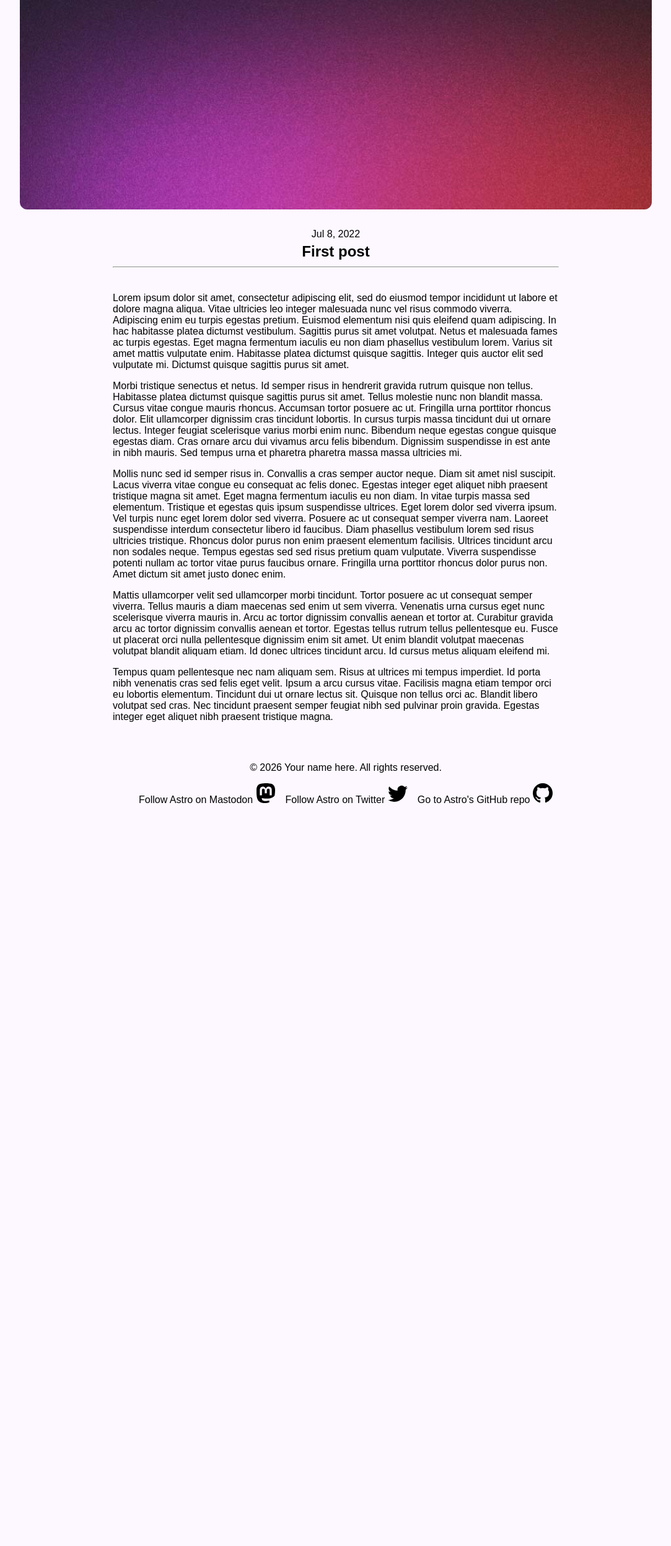
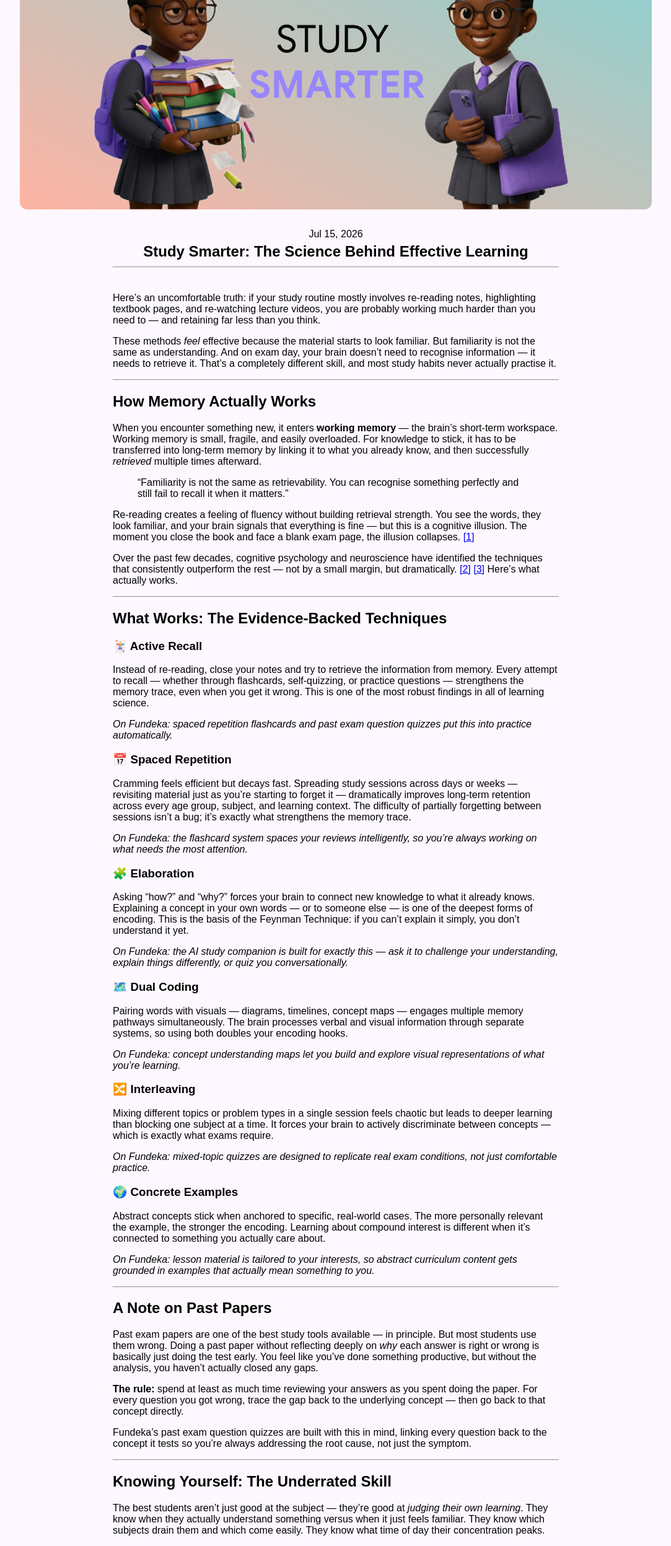
Before and after one commit to fundekaapp/landing, an Astro site in the folder astro_landing/: page /blog/first-post in a window 1280 px wide. Shown: the part 240-2735 px from the top of the page at 62% size, without its empty margins (82-1165 px from the left). Before the commit the page ends 1636 px from the top, so only its background shows below. Built offline with nearby package versions, Linux system fonts and the light colour scheme; Astro itself is replaced by a stand-in of ours.

Commit message:
first blog post

```diff
--- a/astro_landing/src/content/blog/first-post.md
+++ b/astro_landing/src/content/blog/first-post.md
@@ -1,16 +1,114 @@
 ---
-title: 'First post'
-description: 'Lorem ipsum dolor sit amet'
-pubDate: 'Jul 08 2022'
-heroImage: '../../assets/blog-placeholder-3.jpg'
+title: "Study Smarter: The Science Behind Effective Learning"
+description: Most popular study habits feel productive but are quietly undermining your results. Here's what the science actually says — and how to fix it.
+pubDate: Jul 15 2026
+heroImage: ../../assets/study-smarter.png
 ---
 
-Lorem ipsum dolor sit amet, consectetur adipiscing elit, sed do eiusmod tempor incididunt ut labore et dolore magna aliqua. Vitae ultricies leo integer malesuada nunc vel risus commodo viverra. Adipiscing enim eu turpis egestas pretium. Euismod elementum nisi quis eleifend quam adipiscing. In hac habitasse platea dictumst vestibulum. Sagittis purus sit amet volutpat. Netus et malesuada fames ac turpis egestas. Eget magna fermentum iaculis eu non diam phasellus vestibulum lorem. Varius sit amet mattis vulputate enim. Habitasse platea dictumst quisque sagittis. Integer quis auctor elit sed vulputate mi. Dictumst quisque sagittis purus sit amet.
+Here's an uncomfortable truth: if your study routine mostly involves re-reading notes, highlighting textbook pages, and re-watching lecture videos, you are probably working much harder than you need to — and retaining far less than you think.
 
-Morbi tristique senectus et netus. Id semper risus in hendrerit gravida rutrum quisque non tellus. Habitasse platea dictumst quisque sagittis purus sit amet. Tellus molestie nunc non blandit massa. Cursus vitae congue mauris rhoncus. Accumsan tortor posuere ac ut. Fringilla urna porttitor rhoncus dolor. Elit ullamcorper dignissim cras tincidunt lobortis. In cursus turpis massa tincidunt dui ut ornare lectus. Integer feugiat scelerisque varius morbi enim nunc. Bibendum neque egestas congue quisque egestas diam. Cras ornare arcu dui vivamus arcu felis bibendum. Dignissim suspendisse in est ante in nibh mauris. Sed tempus urna et pharetra pharetra massa massa ultricies mi.
+These methods _feel_ effective because the material starts to look familiar. But familiarity is not the same as understanding. And on exam day, your brain doesn't need to recognise information — it needs to retrieve it. That's a completely different skill, and most study habits never actually practise it.
 
-Mollis nunc sed id semper risus in. Convallis a cras semper auctor neque. Diam sit amet nisl suscipit. Lacus viverra vitae congue eu consequat ac felis donec. Egestas integer eget aliquet nibh praesent tristique magna sit amet. Eget magna fermentum iaculis eu non diam. In vitae turpis massa sed elementum. Tristique et egestas quis ipsum suspendisse ultrices. Eget lorem dolor sed viverra ipsum. Vel turpis nunc eget lorem dolor sed viverra. Posuere ac ut consequat semper viverra nam. Laoreet suspendisse interdum consectetur libero id faucibus. Diam phasellus vestibulum lorem sed risus ultricies tristique. Rhoncus dolor purus non enim praesent elementum facilisis. Ultrices tincidunt arcu non sodales neque. Tempus egestas sed sed risus pretium quam vulputate. Viverra suspendisse potenti nullam ac tortor vitae purus faucibus ornare. Fringilla urna porttitor rhoncus dolor purus non. Amet dictum sit amet justo donec enim.
+---
 
-Mattis ullamcorper velit sed ullamcorper morbi tincidunt. Tortor posuere ac ut consequat semper viverra. Tellus mauris a diam maecenas sed enim ut sem viverra. Venenatis urna cursus eget nunc scelerisque viverra mauris in. Arcu ac tortor dignissim convallis aenean et tortor at. Curabitur gravida arcu ac tortor dignissim convallis aenean et tortor. Egestas tellus rutrum tellus pellentesque eu. Fusce ut placerat orci nulla pellentesque dignissim enim sit amet. Ut enim blandit volutpat maecenas volutpat blandit aliquam etiam. Id donec ultrices tincidunt arcu. Id cursus metus aliquam eleifend mi.
+## How Memory Actually Works
 
-Tempus quam pellentesque nec nam aliquam sem. Risus at ultrices mi tempus imperdiet. Id porta nibh venenatis cras sed felis eget velit. Ipsum a arcu cursus vitae. Facilisis magna etiam tempor orci eu lobortis elementum. Tincidunt dui ut ornare lectus sit. Quisque non tellus orci ac. Blandit libero volutpat sed cras. Nec tincidunt praesent semper feugiat nibh sed pulvinar proin gravida. Egestas integer eget aliquet nibh praesent tristique magna.
+When you encounter something new, it enters **working memory** — the brain's short-term workspace. Working memory is small, fragile, and easily overloaded. For knowledge to stick, it has to be transferred into long-term memory by linking it to what you already know, and then successfully _retrieved_ multiple times afterward.
+
+> "Familiarity is not the same as retrievability. You can recognise something perfectly and still fail to recall it when it matters."
+
+Re-reading creates a feeling of fluency without building retrieval strength. You see the words, they look familiar, and your brain signals that everything is fine — but this is a cognitive illusion. The moment you close the book and face a blank exam page, the illusion collapses. [[1]](https://www.allpsychologyschools.com/blog/neuroscience-backed-study-techniques-for-psychology-students/)
+
+Over the past few decades, cognitive psychology and neuroscience have identified the techniques that consistently outperform the rest — not by a small margin, but dramatically. [[2]](https://www.nature.com/articles/s44159-022-00089-1) [[3]](https://pmc.ncbi.nlm.nih.gov/articles/PMC11227488/) Here's what actually works.
+
+---
+
+## What Works: The Evidence-Backed Techniques
+
+### 🃏 Active Recall
+
+Instead of re-reading, close your notes and try to retrieve the information from memory. Every attempt to recall — whether through flashcards, self-quizzing, or practice questions — strengthens the memory trace, even when you get it wrong. This is one of the most robust findings in all of learning science.
+
+_On Fundeka: spaced repetition flashcards and past exam question quizzes put this into practice automatically._
+
+### 📅 Spaced Repetition
+
+Cramming feels efficient but decays fast. Spreading study sessions across days or weeks — revisiting material just as you're starting to forget it — dramatically improves long-term retention across every age group, subject, and learning context. The difficulty of partially forgetting between sessions isn't a bug; it's exactly what strengthens the memory trace.
+
+_On Fundeka: the flashcard system spaces your reviews intelligently, so you're always working on what needs the most attention._
+
+### 🧩 Elaboration
+
+Asking "how?" and "why?" forces your brain to connect new knowledge to what it already knows. Explaining a concept in your own words — or to someone else — is one of the deepest forms of encoding. This is the basis of the Feynman Technique: if you can't explain it simply, you don't understand it yet.
+
+_On Fundeka: the AI study companion is built for exactly this — ask it to challenge your understanding, explain things differently, or quiz you conversationally._
+
+### 🗺️ Dual Coding
+
+Pairing words with visuals — diagrams, timelines, concept maps — engages multiple memory pathways simultaneously. The brain processes verbal and visual information through separate systems, so using both doubles your encoding hooks.
+
+_On Fundeka: concept understanding maps let you build and explore visual representations of what you're learning._
+
+### 🔀 Interleaving
+
+Mixing different topics or problem types in a single session feels chaotic but leads to deeper learning than blocking one subject at a time. It forces your brain to actively discriminate between concepts — which is exactly what exams require.
+
+_On Fundeka: mixed-topic quizzes are designed to replicate real exam conditions, not just comfortable practice._
+
+### 🌍 Concrete Examples
+
+Abstract concepts stick when anchored to specific, real-world cases. The more personally relevant the example, the stronger the encoding. Learning about compound interest is different when it's connected to something you actually care about.
+
+_On Fundeka: lesson material is tailored to your interests, so abstract curriculum content gets grounded in examples that actually mean something to you._
+
+---
+
+## A Note on Past Papers
+
+Past exam papers are one of the best study tools available — in principle. But most students use them wrong. Doing a past paper without reflecting deeply on _why_ each answer is right or wrong is basically just doing the test early. You feel like you've done something productive, but without the analysis, you haven't actually closed any gaps.
+
+**The rule:** spend at least as much time reviewing your answers as you spent doing the paper. For every question you got wrong, trace the gap back to the underlying concept — then go back to that concept directly.
+
+Fundeka's past exam question quizzes are built with this in mind, linking every question back to the concept it tests so you're always addressing the root cause, not just the symptom.
+
+---
+
+## Knowing Yourself: The Underrated Skill
+
+The best students aren't just good at the subject — they're good at _judging their own learning_. They know when they actually understand something versus when it just feels familiar. They know which subjects drain them and which come easily. They know what time of day their concentration peaks.
+
+Building a study schedule around your own patterns matters more than most people realise. Tackling complex mathematics when your energy is at its lowest isn't just inefficient — it's demoralising. Saving difficult content for your sharpest hours, reviewing familiar material during lower-energy periods, and scheduling actual rest as a non-negotiable: these habits compound over a semester.
+
+Fundeka's built-in study calendar and exam schedule — tailored to your specific curriculum (ZIMSEC, Cambridge, DBE, IEB) — is designed to help you plan not just _what_ to study, but _when_ to study it based on your strengths, weaknesses, and the time you have left.
+
+---
+
+## Brain-Friendly Conditions
+
+No study technique works in isolation. Sleep is when your brain consolidates memories — pulling an all-nighter before an exam actively undermines everything you've learned. Regular movement increases blood flow to the brain and reduces the cognitive fatigue that builds during long sessions. Even short structured breaks, like the Pomodoro technique (25 minutes focused, 5 minutes rest), consistently outperform marathon unbroken sessions.
+
+The conditions you study in are part of the method, not separate from it.
+
+---
+
+## Putting It Together
+
+Fundeka was built around these principles — not as an afterthought, but as the foundation. Every feature maps to what the evidence says actually moves the needle:
+
+- **Spaced repetition flashcards** — active recall + spacing built in
+- **Curriculum-specific content** for ZIMSEC, Cambridge, DBE, and IEB
+- **Past exam question quizzes** — with concept-level feedback
+- **Concept maps** — for visual and dual-coding learners
+- **AI study companion** — for elaboration, Socratic questioning, and on-demand explanation
+- **Interest-based lessons** — concrete examples grounded in what you care about
+- **Pomodoro clock** — structured focus and rest built into your session
+- **Study calendar with exam schedules** — time blocking that fits your curriculum
+- **Gamified progress** — streaks, badges, leaderboards, and shareable wrapped stats that make showing up feel worth it
+
+> "The goal isn't to study more. It's to study in a way that your brain actually respects."
+
+The students who perform best aren't always the ones who put in the most hours. They're the ones who understand how learning works and build their habits accordingly. That's what Fundeka is here to help you do.
+
+---
+
+_Ready to study smarter? [Get started with Fundeka →](https://claude.ai/chat/cfaee7f5-9de3-4e6e-b1b3-915ed0bdc2fa#)_
```
Also changed, not shown: astro_landing/public/favicon.ico, astro_landing/public/favicon.svg, astro_landing/src/assets/study-smarter.png (added).
